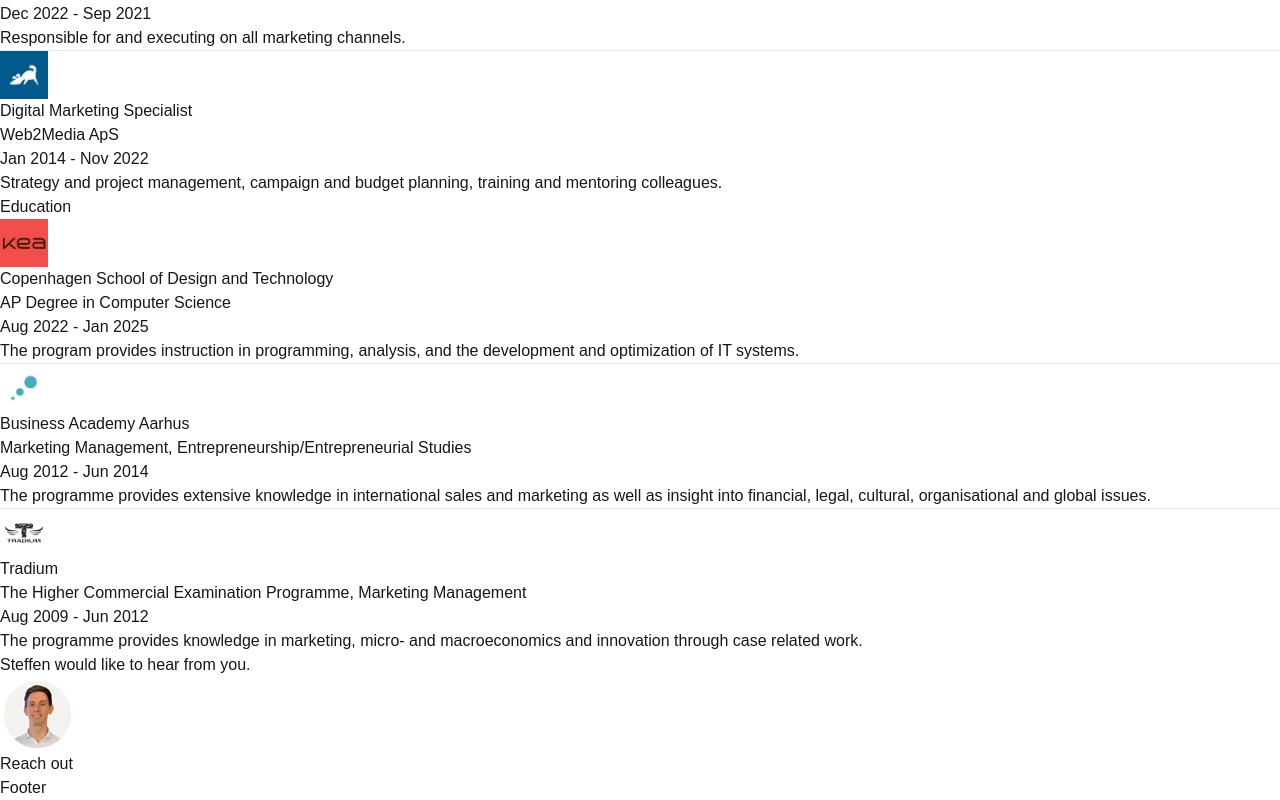
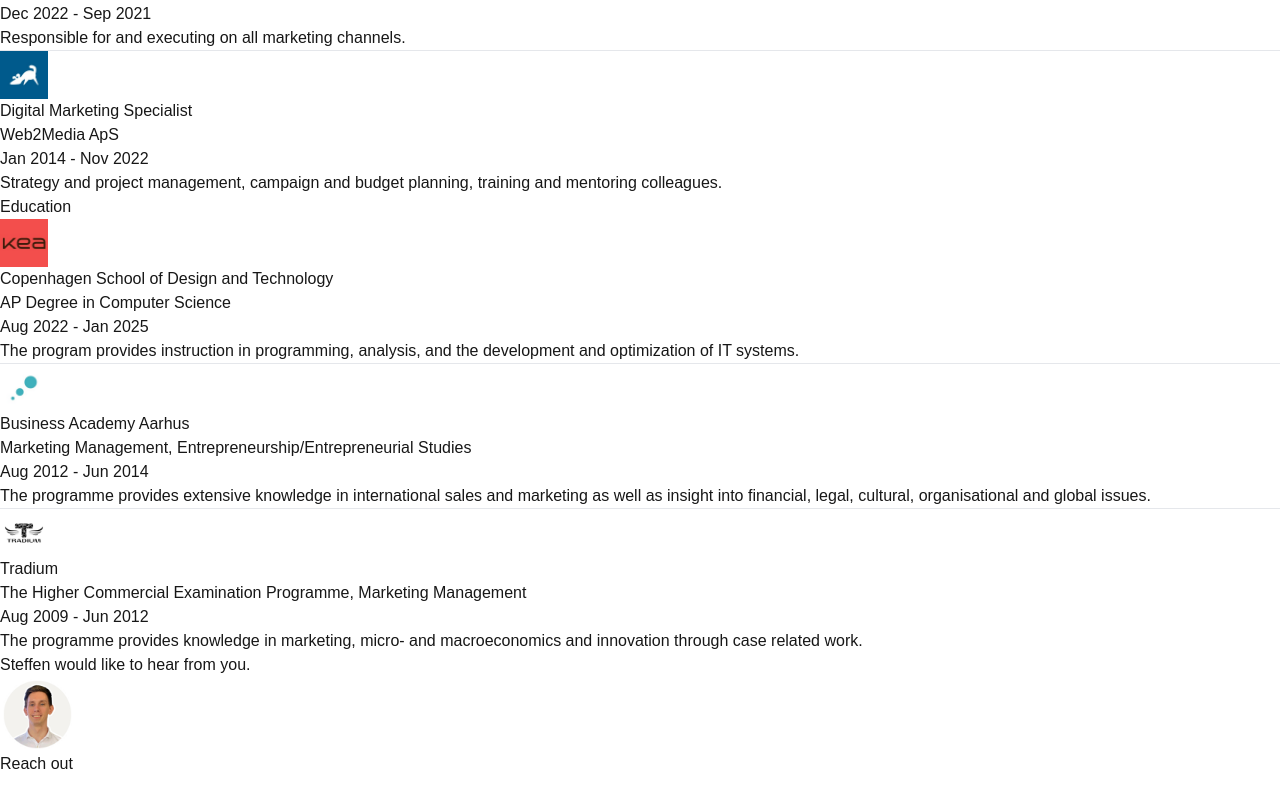
Before and after one commit to steffengroenandersen/portfolio, a Next.js app: page / in a window 1280 px wide. Shown: the part 3715-4515 px from the top of the page. After the commit the page ends 4491 px from the top, so only its background shows below. Built offline with nearby package versions, Linux system fonts and the light colour scheme.

Commit message:
Add footer

```diff
--- /dev/null
+++ b/src/app/footer.tsx
@@ -0,0 +1,8 @@
+export default function Footer() {
+  return (
+    <>
+      {" "}
+      <footer className="pt-5 bg-[#F4F2EE]"></footer>
+    </>
+  );
+}
--- a/src/app/header.tsx
+++ b/src/app/header.tsx
@@ -3,7 +3,7 @@
 
 export default function Header() {
   return (
-    <header className="bg-white h-[53px]">
+    <header className="bg-white h-[53px] border-b">
       <MaxWidthWrapper>
         <div className="flex justify-between px-10 items-center h-full">
           {/* Logo and Search */}
--- a/src/app/layout.tsx
+++ b/src/app/layout.tsx
@@ -2,6 +2,7 @@
 import type { Metadata } from "next";
 import Header from "./header";
 import "./globals.css";
+import Footer from "./footer";
 
 const geistSans = Geist({
   variable: "--font-geist-sans",
@@ -28,7 +29,7 @@
       <body className={`${geistSans.variable} ${geistMono.variable} antialiased`}>
         <Header />
         {children}
-        <footer className="h-[190px] bg-gray-100">Footer</footer>
+        <Footer />
       </body>
     </html>
   );
--- a/src/app/page.tsx
+++ b/src/app/page.tsx
@@ -10,7 +10,7 @@
   return (
     <>
       <div className="flex flex-col min-h-screen">
-        <main className="bg-[#F4F2EE] grow border-2">
+        <main className="bg-[#F4F2EE] grow ">
           <MaxWidthWrapper>
             <div className="flex px-10 gap-5 mt-5">
               {/* Main Content */}
```
